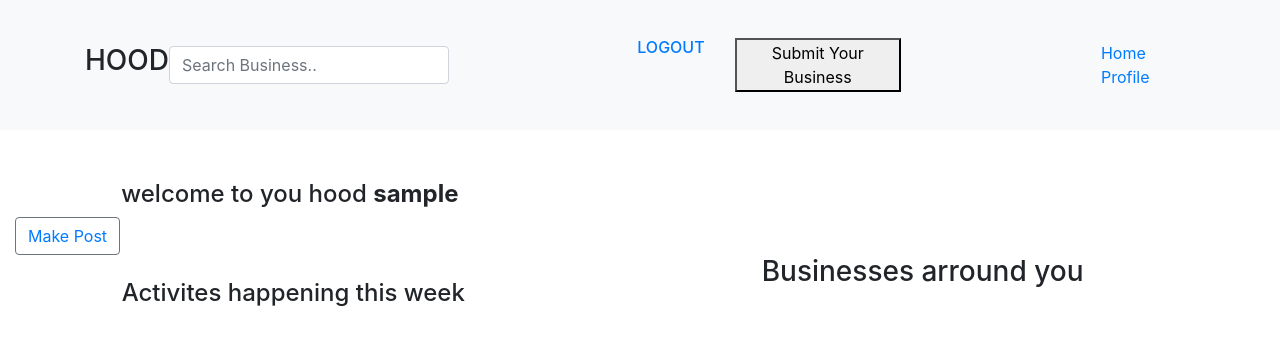
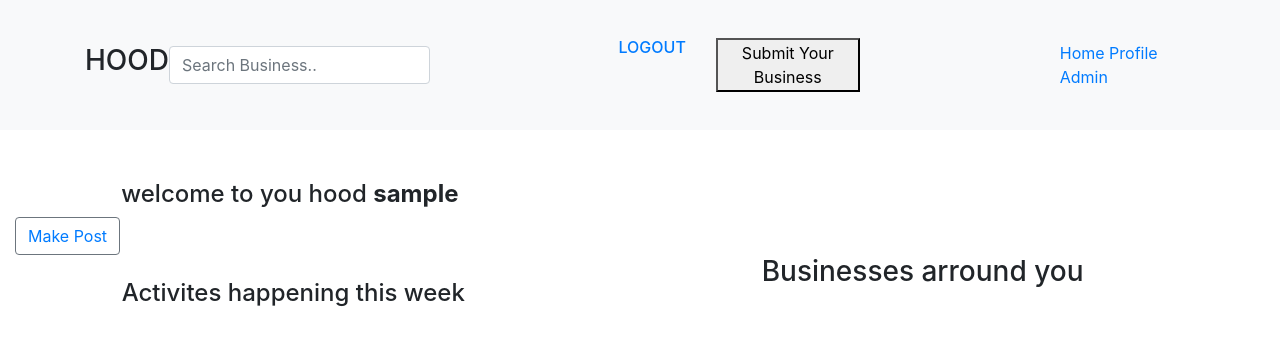
Before and after one commit to DavidWatibini/nyozi, a Django app: page /1 in a window 1280 px wide. Shown: the top 345 px of the page. Run offline with Django 3.2, Linux system fonts and the light colour scheme; the visitor is signed in with stand-in values (Sample User, id 1); data that the repository does not hold is empty; some libraries are stand-ins or nearby versions; some web fonts are replaced.

Commit message:
admin dashboard added

```diff
--- a/hood/templates/navbar.html
+++ b/hood/templates/navbar.html
@@ -54,8 +54,8 @@
         <div style='margin-left:150px;float:left;'>
 
           <a href="/">Home</a>
-
           <a href="/profile">Profile</a>
+          <a href="/admin">Admin</a>
         </div>
       </div>
     </div>
```
